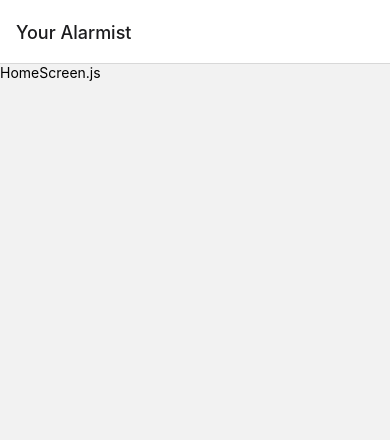
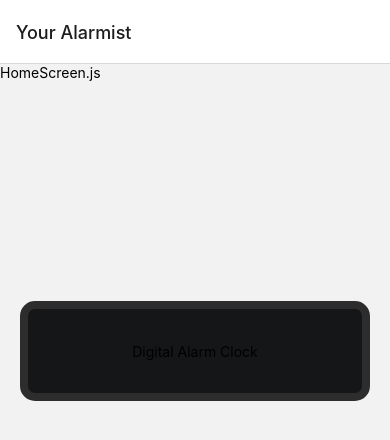
Before and after one commit to MeetYourCreator/Alarmist, a React Native app: screen /HomeScreen in a window 390 px wide. Shown: the top 440 px of the page. Built offline with nearby package versions, Linux system fonts and the light colour scheme.

Commit message:
init DigitalClock component

```diff
--- /dev/null
+++ b/src/components/DigitalClock.js
@@ -0,0 +1,108 @@
+import React, {useEffect, useState} from 'react';
+import {View, Text, SafeAreaView, StyleSheet} from 'react-native';
+import {showLocalTime} from '../../utils/utils.time.js';
+
+export const DigitalClock = () => {
+  const [localTime, setLocalTime] = useState(showLocalTime());
+  const [colorValue, setColorValue] = useState('#0000FF');
+  const [fontValue, setFontValue] = useState('press-start-2p');
+
+  const colorHandler = event => {
+    setColorValue(event);
+  };
+  const fontHandler = event => setFontValue(event);
+
+  const currentColor = colorValue;
+  const currentFont = fontValue;
+
+  useEffect(() => {
+    const timeout = setTimeout(() => {
+      setLocalTime(showLocalTime());
+    }, 1000);
+    return () => clearTimeout(timeout);
+  });
+
+  return (
+    <>
+      <SafeAreaView>
+        <View style={styles.clockContainer}>
+          <View style={styles.clock}>
+            <View style={styles.clockText}>
+              <Text>Digital Alarm Clock</Text>
+            </View>
+          </View>
+        </View>
+      </SafeAreaView>
+    </>
+  );
+};
+
+const styles = StyleSheet.create({
+  screenContainer: {
+    flex: 1,
+    justifyContent: 'space-between',
+  },
+  clockContainer: {
+    display: 'flex',
+    flex: 1,
+    flexDirection: 'column',
+    justifyContent: 'center',
+    alignItems: 'center',
+    padding: 40,
+    marginTop: 180,
+    marginBottom: 90,
+  },
+  clock: {
+    position: 'relative',
+    width: 350,
+    height: 100,
+    borderWidth: 8,
+    borderColor: '#2d2d2d',
+    borderRadius: 15,
+    backgroundColor: '#151617',
+  },
+  clockText: {
+    display: 'flex',
+    justifyContent: 'center',
+    alignItems: 'center',
+    marginTop: 'auto',
+    marginBottom: 'auto',
+    textAlign: 'center',
+    fontSize: 35,
+    textShadowColor: '#f70300',
+  },
+  location: {
+    marginTop: 15,
+    marginRight: 7,
+    marginBottom: 5,
+    marginLeft: 7,
+    borderTopWidth: 2,
+    textAlign: 'center',
+    justifyContent: 'center',
+    alignItems: 'center',
+    display: 'flex',
+  },
+  alarmsContainer: {
+    display: 'flex',
+    justifyContent: 'center',
+    width: '70%',
+    height: 170,
+    marginTop: 'auto',
+    marginRight: 'auto',
+    marginLeft: 'auto',
+  },
+  menu: {
+    flex: 1,
+    flexDirection: 'row',
+    justifyContent: 'space-evenly',
+    alignItems: 'flex-end',
+    marginTop: 0,
+    marginLeft: 20,
+    marginRight: 20,
+    padding: 0,
+  },
+  buttonContainer: {
+    flex: 1,
+    justifyContent: 'center',
+  },
+});
--- a/src/HomeScreen.js
+++ b/src/screens/HomeScreen.js
@@ -1,10 +1,12 @@
 import React from 'react';
-import { SafeAreaView, Text } from 'react-native';
+import {SafeAreaView, Text} from 'react-native';
+import {DigitalClock} from '../components/DigitalClock';
 
 export const HomeScreen = () => {
   return (
     <SafeAreaView>
       <Text>HomeScreen.js</Text>
+      <DigitalClock />
     </SafeAreaView>
   );
 };
--- a/styles_global/Colors.js
+++ b/styles_global/Colors.js
@@ -1,4 +1,4 @@
-export default Colors = {
+export const Colors = {
   blue: 'rgb(90,168,219)',
   green: 'rgb(91,174,53)',
   pink: 'rgb(235,105,158)',
@@ -7,4 +7,4 @@ export default Colors = {
   red: 'rgb(230,54,47)',
   orange: 'rgb(239,117,27',
   yellow: 'rgb(250,234,9)',
-}
+};
--- a/utils/utils.time.js
+++ b/utils/utils.time.js
@@ -45,13 +45,13 @@ export const getAllTimeZones = async () => {
 
 export const showISO = (timestampMS, styleLight, styleDark) => {
   const zoneISO = new Date(timestampMS * 1000).toISOString();
-  const zoneISOhhmmss = zoneISO.slice(11, 16)
-  return zoneISOhhmmss
+  const zoneISOhhmmss = zoneISO.slice(11, 16);
+  return zoneISOhhmmss;
 };
 
 export const angleClock = (hour, minutes) => {
   const minuteAngle = minutes * 6;
-  const hourAngle = (hour * 30) + minutes * 0.5;
+  const hourAngle = hour * 30 + minutes * 0.5;
   const angle = Math.abs(hourAngle - minuteAngle);
   return Math.min(angle, 360 - angle);
 };
```
Also changed, not shown: src/AppNavigator.js (+9 -5 lines), utils/utils.etc.js (+6 -6 lines).
